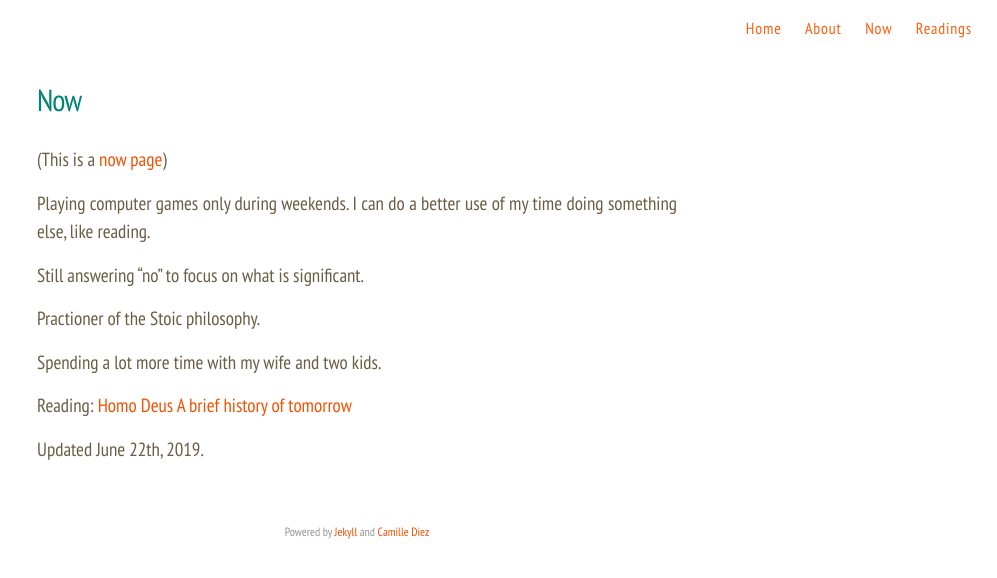
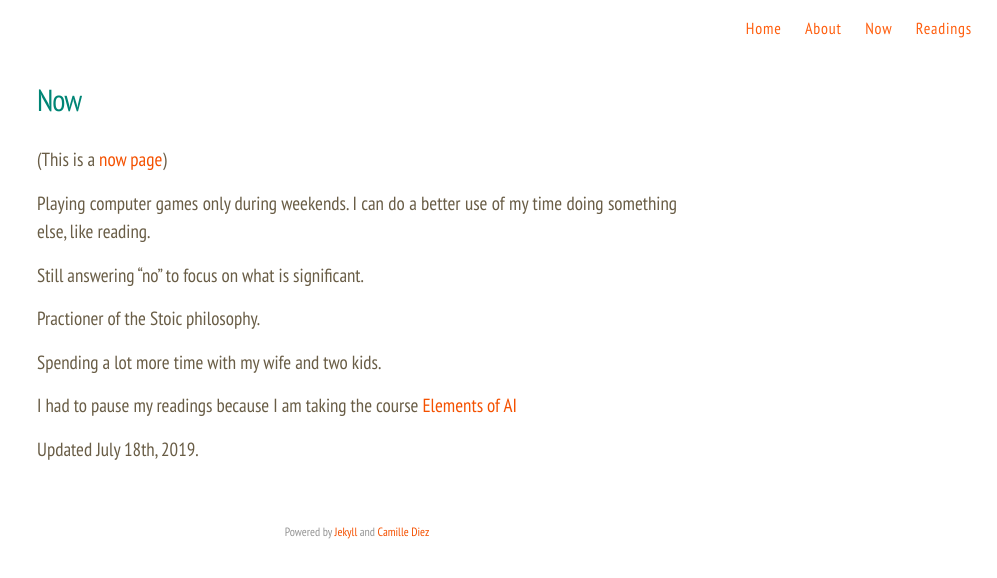
Before and after one commit to gerep/gerep.github.io, a Jekyll site: the page built from now.md, in a window 1280 px wide. Shown: the top 578 px of the page, without its empty margins (283-1280 px from the left). Built offline with Jekyll 4.4.1, drawn with Linux system fonts in a browser that asks for light colours; nearby versions of some CDN libraries.

Commit message:
Update now.md

```diff
--- a/now.md
+++ b/now.md
@@ -14,6 +14,6 @@ Practioner of the Stoic philosophy.
 
 Spending a lot more time with my wife and two kids.
 
-Reading: [Homo Deus A brief history of tomorrow](https://www.amazon.com/Homo-Deus-Brief-History-Tomorrow/dp/0062464310)
+I had to pause my readings because I am taking the course [Elements of AI](https://www.elementsofai.com)
 
-Updated June 22th, 2019.
+Updated July 18th, 2019.
```
